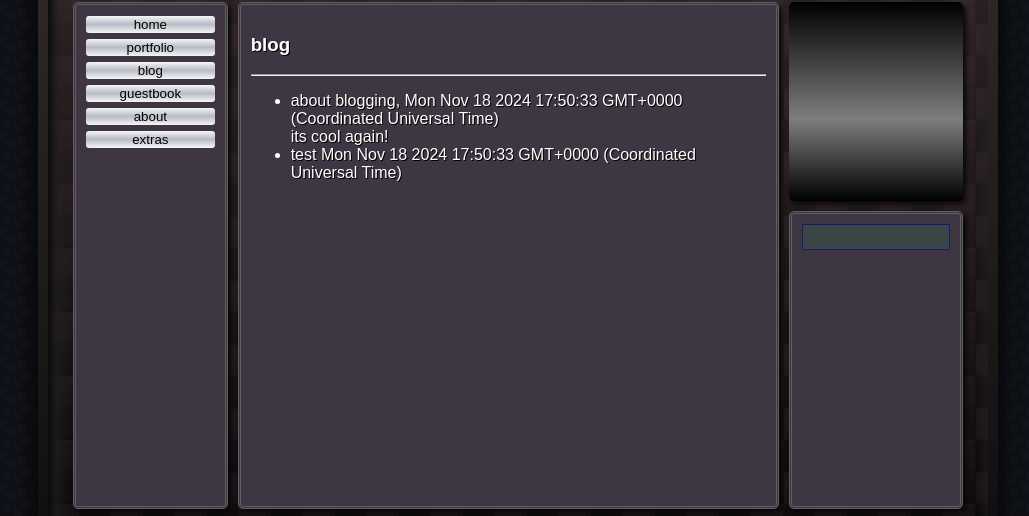
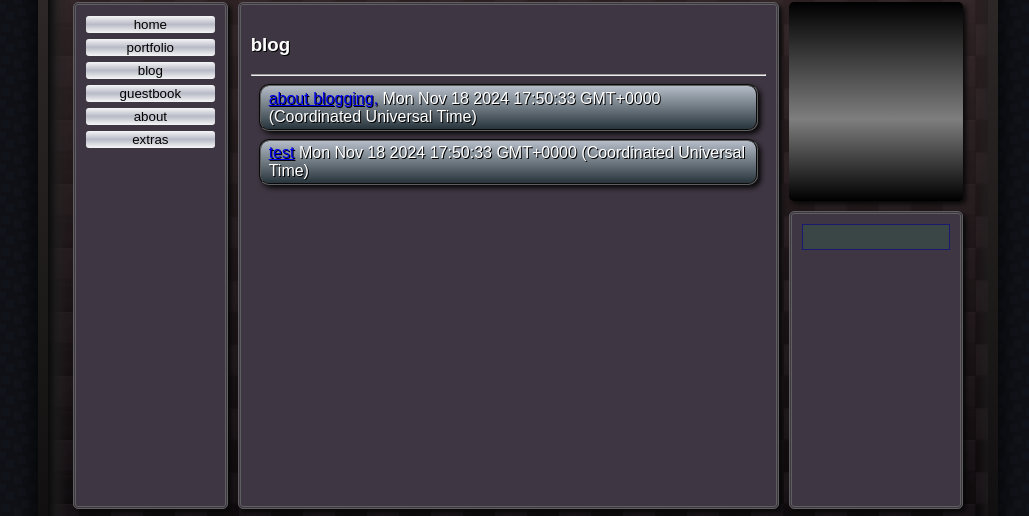
Before and after one commit to izzint/izz.int.moe, an Eleventy site: page src/posts.njk in a window 1280 px wide. Shown: the part 255-771 px from the top of the page, without its empty margins (122-1151 px from the left). Built offline with nearby package versions, Linux system fonts and the light colour scheme; Eleventy itself is replaced by a stand-in of ours; files that its build step writes are made by us from their sources; no server answers.

Commit message:
clean up a little bit

```diff
--- a/src/index.njk
+++ b/src/index.njk
@@ -3,4 +3,3 @@ permalink: /index.html
 layout: layouts/base.njk
 date: git Last Modified
 ---
-test test test
--- a/src/posts.njk
+++ b/src/posts.njk
@@ -4,8 +4,9 @@ layout: layouts/base.njk
 date: git Last Modified
 ---
 <h3>blog</h3><hr>
-<ul>
 {%- for post in collections.posts -%}
-  <li>{{ post.data.title }} {{ post.date }} <br> {{ post.data.description }}</li>
+  <div class="goodie">
+    <a href="{{post.url}}">{{post.data.title}}</a>
+    {{ post.date }} <br>
+  </div>
 {%- endfor -%}
-</ul>
--- a/src/static/css/style.css
+++ b/src/static/css/style.css
@@ -90,6 +90,7 @@ button:hover {
 
 .goodie {
     padding: 0.2em;
+    margin: 0.5em;
     padding-left: 0.5em;
     padding-right: 0.5em;
     background: linear-gradient(to bottom, #b5bdc8 0%,#828c95 36%,#28343b 100%);
```
Also changed, not shown: src/static/fonts/comic-pixel.ttf (deleted), 1 other file.
